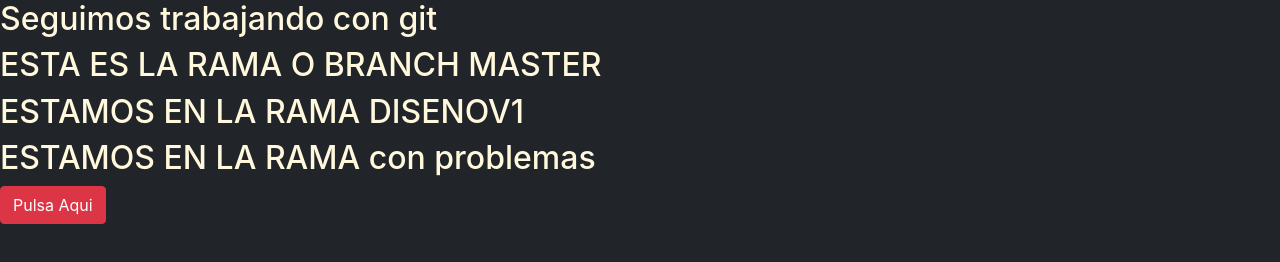
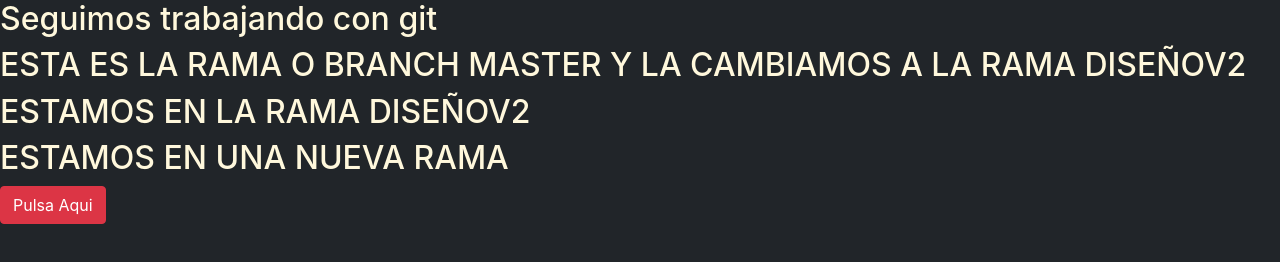
Before and after one commit to navago13/CursoPindoraInformatica, a plain HTML site: page Index.html in a window 1280 px wide. Drawn offline with nearby package versions, Linux system fonts and the light colour scheme.

Commit message:
Modificando Rama DiseñoV2

```diff
--- a/Index.html
+++ b/Index.html
@@ -15,10 +15,10 @@
 	<h1 class="h2" style="color: cornsilk;">Seguimos trabajando con git</h1>
 
 
-	<p class="h2" style="color: cornsilk;">ESTA ES LA RAMA O BRANCH MASTER</p>
+	<p class="h2" style="color: cornsilk;">ESTA ES LA RAMA O BRANCH MASTER Y LA CAMBIAMOS A LA RAMA DISEÑOV2</p>
 
-	<p class="h2" style="color: cornsilk;">ESTAMOS EN LA RAMA DISENOV1</p>
-	<p class="h2" style="color: cornsilk;">ESTAMOS EN LA RAMA con problemas </p>
+	<p class="h2" style="color: cornsilk;">ESTAMOS EN LA RAMA DISEÑOV2</p>
+	<p class="h2" style="color: cornsilk;">ESTAMOS EN UNA NUEVA RAMA  </p>
 
 
 	<input type="button" value="Pulsa Aqui" class="btn btn-danger" onclick="saludo()">
```
